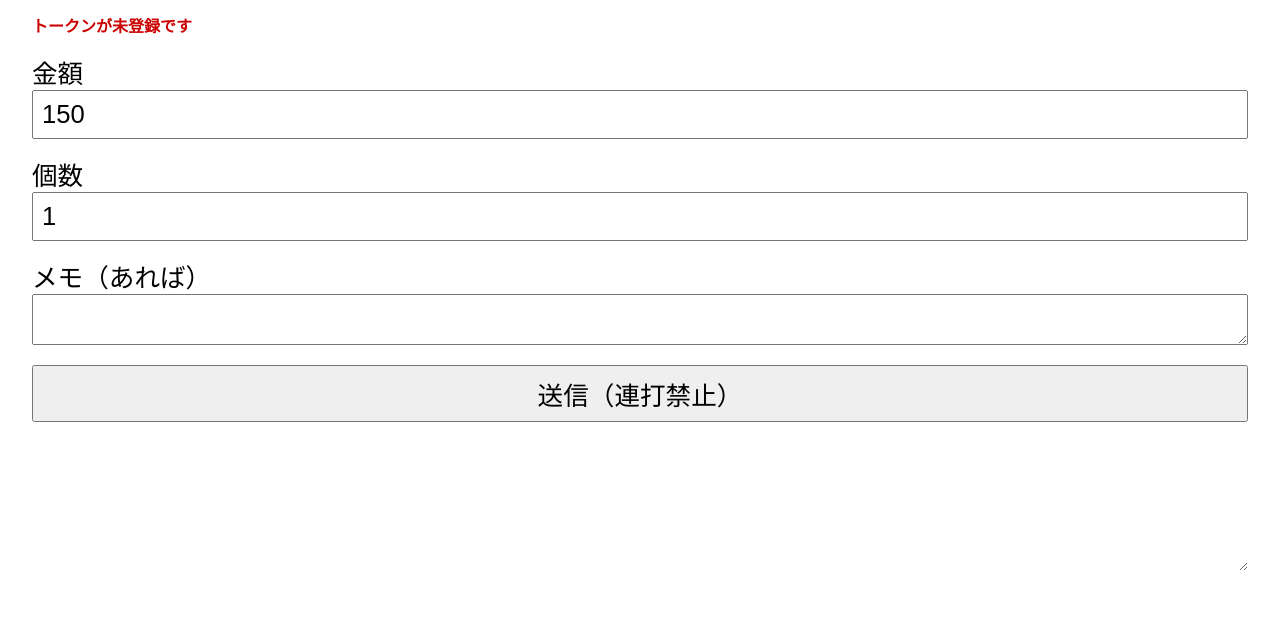
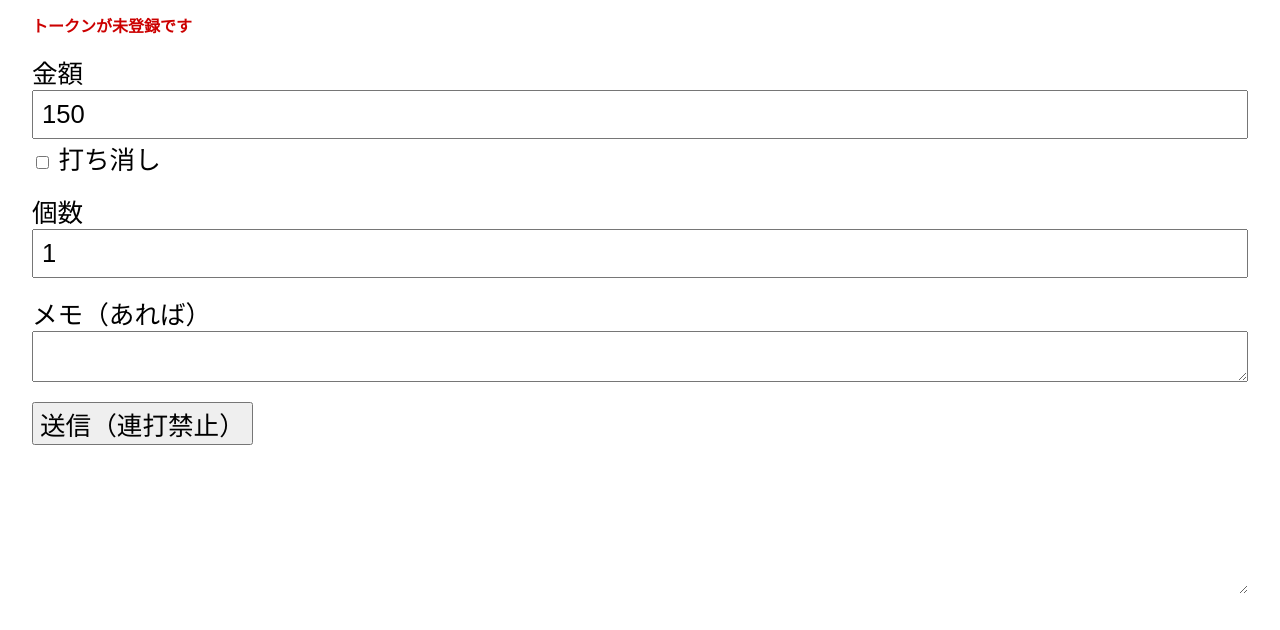
Before and after one commit to inaniwaudon/kyogaku-dendo, a plain HTML site: page admin/index.html in a window 1280 px wide. Shown: the part 116-746 px from the top of the page. Drawn offline with Linux system fonts and the light colour scheme.

Commit message:
add deletes

```diff
--- a/admin/index.css
+++ b/admin/index.css
@@ -15,12 +15,12 @@ label, input, textarea#memo {
     font-size: 1.6rem;
 }
 
-input, textarea {
+input[type="number"], textarea {
     width: 100%;
     box-sizing: border-box;
 }
 
-input, textarea#memo {
+input[type="number"], textarea#memo {
     padding: 8px;
 }
 
--- a/admin/index.html
+++ b/admin/index.html
@@ -15,8 +15,9 @@
       <form>
         <div class="box">
           <label for="price">金額</label>
-          <input type="number" value="150" min="0" id="price" />
+          <input type="number" value="150" min="0" id="price" /><br/>
         </div>
+        <label><input type="checkbox" id="delete" /> 打ち消し</label>
         <div class="box">
           <label for="count">個数</label>
           <input type="number" value="1" min="1" id="count" />
--- a/admin/index.js
+++ b/admin/index.js
@@ -15,8 +15,10 @@ const displayDateTime = (date) => {
 const onClick = async () => {
   try {
     const price = parseInt(document.getElementById("price").value);
-    const count = parseInt(document.getElementById("count").value);
+    const deletes = document.getElementById("delete").checked;
+    const originalCount = parseInt(document.getElementById("count").value);
     const memo = document.getElementById("memo").value;
+    const count = originalCount * (deletes ? -1 : 1);
 
     if (!token) {
       alert("トークンが登録されていません");
```
